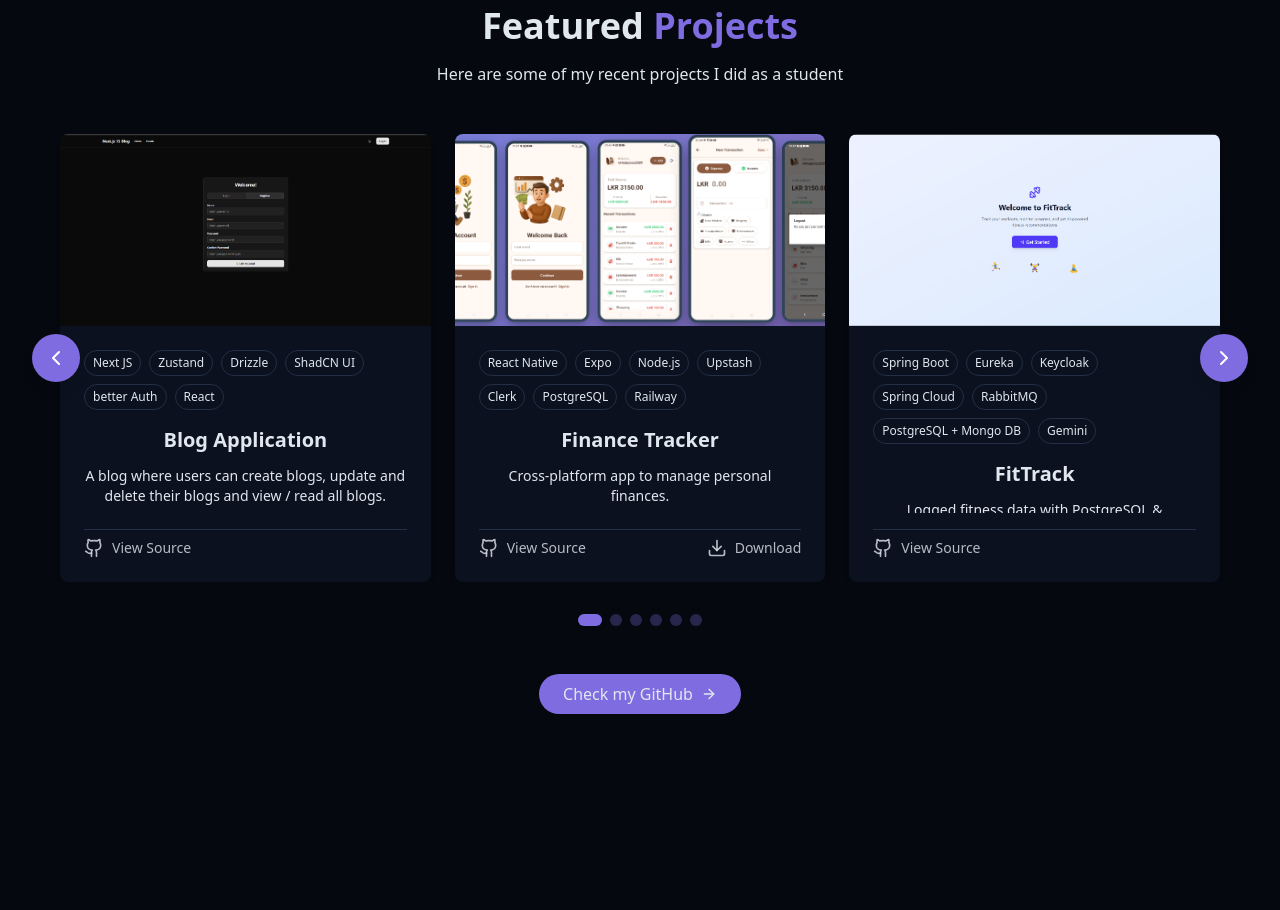
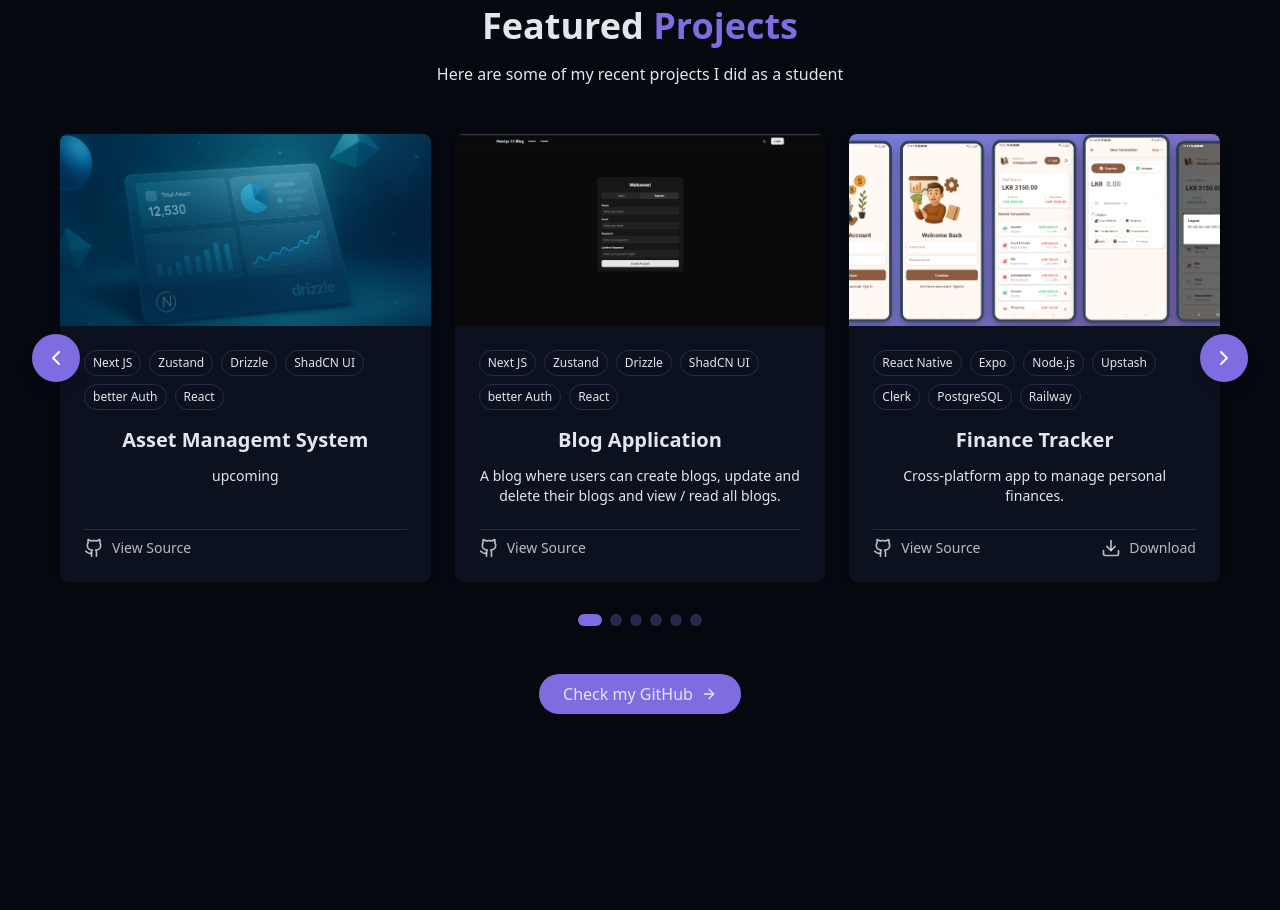
Before and after one commit to nirmal-404/portfolio, a React (Vite) app: page / in a window 1280 px wide. Shown: the part 2600-3510 px from the top of the page. Built offline with nearby package versions, Linux system fonts and the light colour scheme.

Commit message:
upcoming asset management project added

```diff
--- a/src/components/ProjectsSection.jsx
+++ b/src/components/ProjectsSection.jsx
@@ -3,6 +3,17 @@ import { ArrowRight, ChevronLeft, ChevronRight, ExternalLink, Github, Download }
 
 const projects = [
 
+    // 17. next js blog
+    {
+        id: 18,
+        title: "Asset Managemt System",
+        description: "upcoming",
+        image : "/projects/18_upcoming.png",
+        tags : ["Next JS", "Zustand", "Drizzle", "ShadCN UI", "better Auth", "React", ],
+        urls: [
+            {type : "github", href : "https://github.com/nirmal-404/nestjs-blog"}
+        ]
+    },
     // 17. next js blog
     {
         id: 17,
```
Also changed, not shown: public/projects/18_upcoming.png (added).
